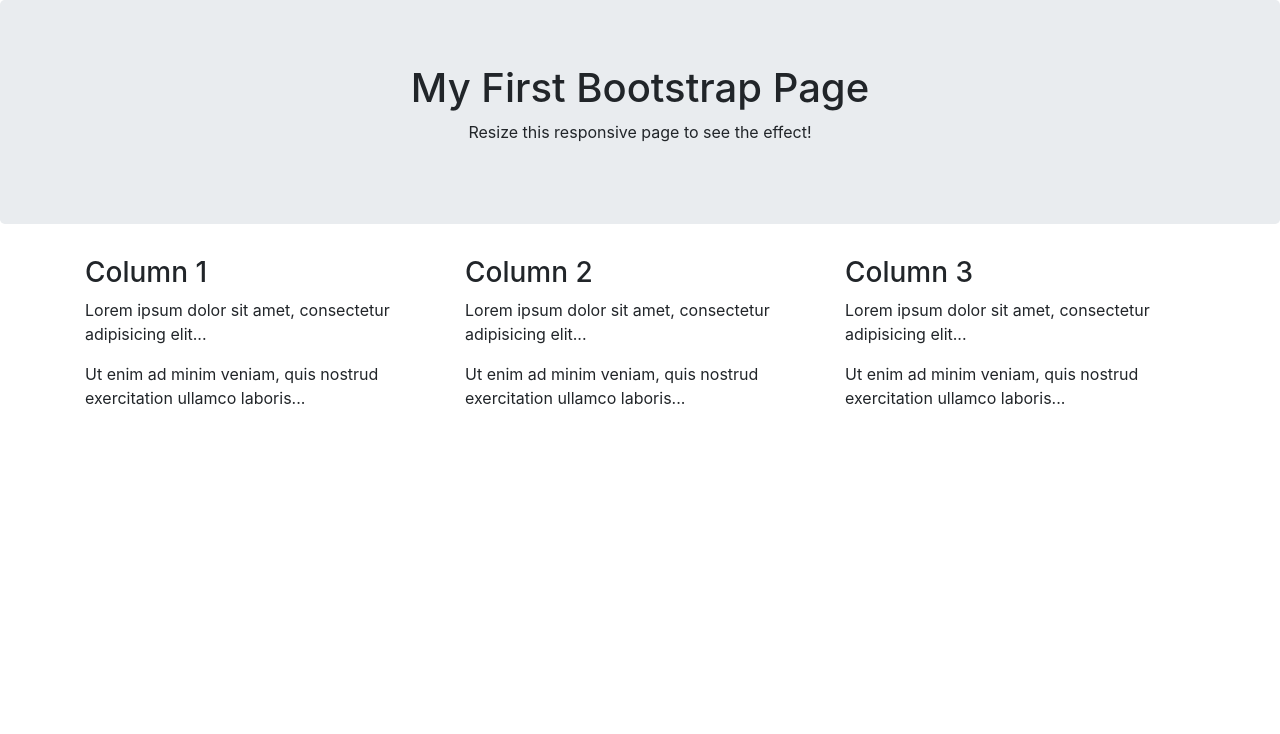
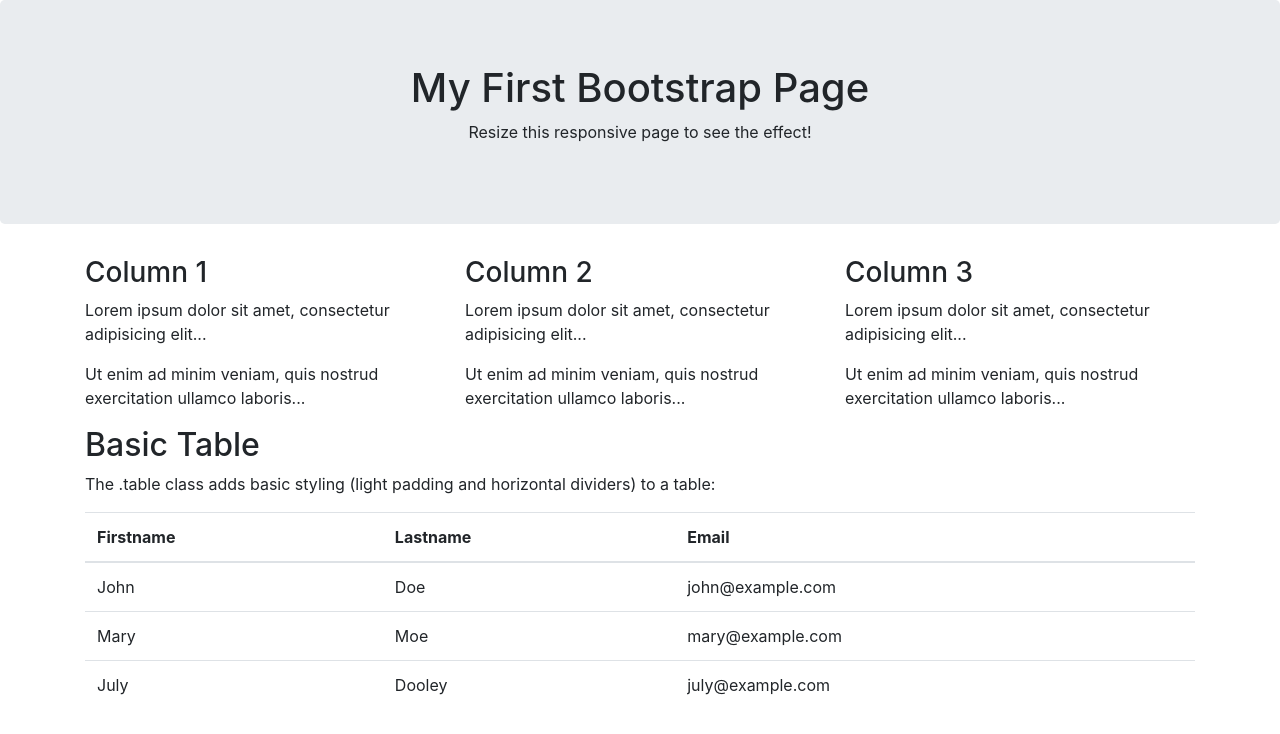
Before and after one commit to Surendra-Maurya786/Web, a plain HTML site: page index.html in a window 1280 px wide. Drawn offline with nearby package versions, Linux system fonts and the light colour scheme.

Commit message:
change for index file for table layout surendra

```diff
--- a/index.html
+++ b/index.html
@@ -35,6 +35,35 @@
     </div>
   </div>
 </div>
-
+<div class="container">
+    <h2>Basic Table</h2>
+    <p>The .table class adds basic styling (light padding and horizontal dividers) to a table:</p>
+    <table class="table">
+      <thead>
+        <tr>
+          <th>Firstname</th>
+          <th>Lastname</th>
+          <th>Email</th>
+        </tr>
+      </thead>
+      <tbody>
+        <tr>
+          <td>John</td>
+          <td>Doe</td>
+          <td>john@example.com</td>
+        </tr>
+        <tr>
+          <td>Mary</td>
+          <td>Moe</td>
+          <td>mary@example.com</td>
+        </tr>
+        <tr>
+          <td>July</td>
+          <td>Dooley</td>
+          <td>july@example.com</td>
+        </tr>
+      </tbody>
+    </table>
+  </div>
 </body>
 </html>
```
